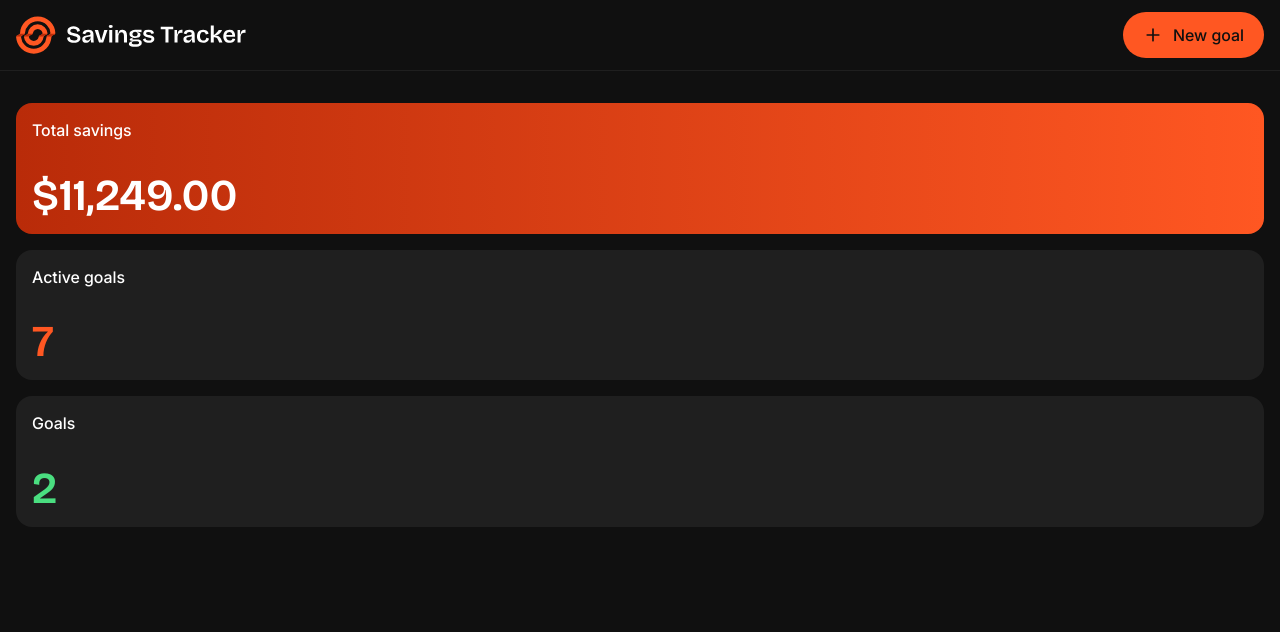
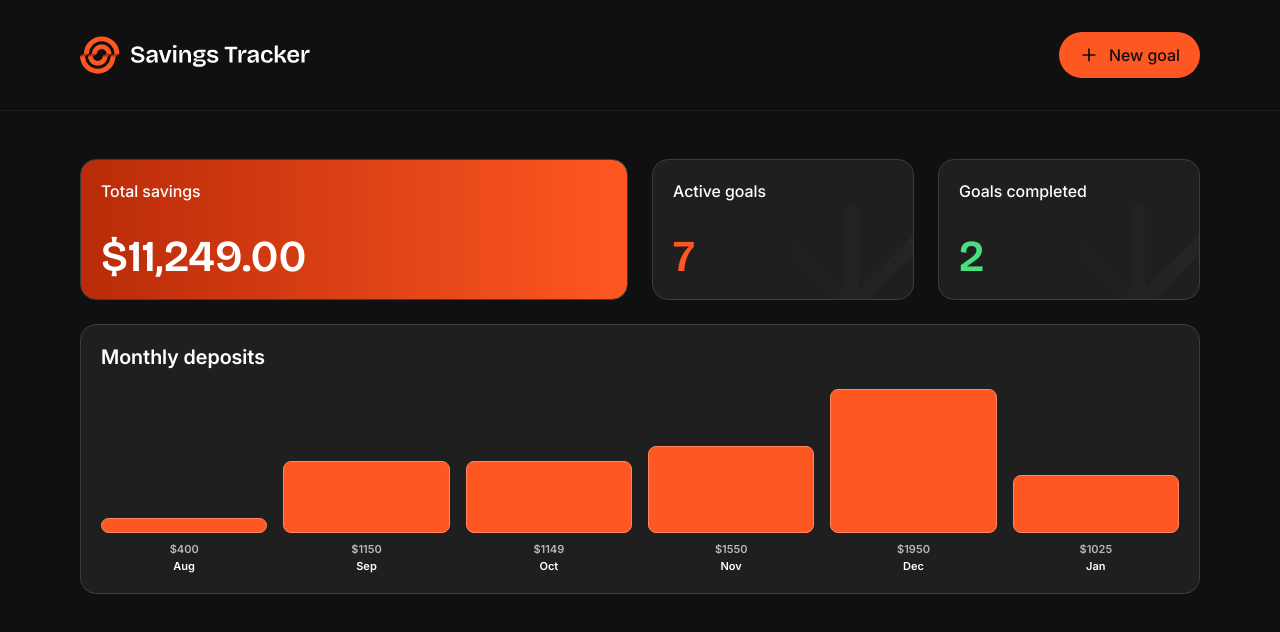
Before and after one commit to DylanNicolet/savings_tracker_frontendmentor.io, a React (Vite) app: page / in a window 1280 px wide. Shown: the top 632 px of the page. Built offline with nearby package versions, Linux system fonts and the light colour scheme.

Commit message:
[DEV] Added Hero bar chart

```diff
--- /dev/null
+++ b/src/components/Bar-chart/BarChart.scss
@@ -0,0 +1,44 @@
+.bar-chart {
+    h2 {
+        @include text-preset-4;
+        margin-bottom: var(--spacing-250);
+    }
+}
+
+.chart {
+    display: flex;
+    gap: var(--spacing-100);
+
+    @include breakpoint(tablet) {
+        gap: var(--spacing-200);
+    }
+
+    .monthly {
+        width: 100%;
+        text-align: center;
+
+        .bar-container {
+            height: 144px;
+            display: flex;
+            align-items: end;
+            margin-bottom: var(--spacing-125);
+
+            .bar {
+                width: 100%;
+                background-color: var(--orange-400);
+                border-radius: var(--spacing-100);
+                border: 1px solid #ff8863;
+            }
+        }
+
+        .amount {
+            @include text-preset-7;
+            color: var(--neutral-300);
+            margin-bottom: var(--spacing-050);
+        }
+
+        .month-name {
+            @include text-preset-7;
+        }
+    }
+}
--- /dev/null
+++ b/src/components/Bar-chart/BarChart.tsx
@@ -0,0 +1,54 @@
+import './BarChart.scss';
+
+export default function BarChart() {
+    const data = [
+        {
+            amount: 400,
+            monthName: 'Aug',
+            barParcentage: 10
+        },
+        {
+            amount: 1150,
+            monthName: 'Sep',
+            barParcentage: 50
+        },
+        {
+            amount: 1149,
+            monthName: 'Oct',
+            barParcentage: 50
+        },
+        {
+            amount: 1550,
+            monthName: 'Nov',
+            barParcentage: 60
+        },
+        {
+            amount: 1950,
+            monthName: 'Dec',
+            barParcentage: 100
+        },
+        {
+            amount: 1025,
+            monthName: 'Jan',
+            barParcentage: 40
+        },
+    ];
+
+    return (
+        <article className='bar-chart card'>
+            <h2>Monthly deposits</h2>
+
+            <div className='chart'>
+                {data.map((monthly, index) => (
+                    <div className='monthly' key={index}>
+                        <div className="bar-container">
+                            <div className='bar' style={{ height: `${monthly.barParcentage}%`}}></div>
+                        </div>
+                        <p className='amount'>${monthly.amount}</p>
+                        <p className='month-name'>{monthly.monthName}</p>
+                    </div>
+                ))}
+            </div>
+        </article>
+    )
+}
--- a/src/components/hero/Hero.scss
+++ b/src/components/hero/Hero.scss
@@ -3,25 +3,29 @@
     flex-direction: column;
     gap: var(--spacing-200);
 
+    @include breakpoint(tablet) {
+        display: grid;
+        grid-template-columns: repeat(2, 1fr);
+        grid-template-rows: repeat(3, auto);
+        gap: var(--spacing-300);
+    }
+
+    @include breakpoint(desktop) {
+        grid-template-columns: repeat(4, 1fr);
+        grid-template-rows: repeat(2, auto);
+    }
+
     &__total,
     &__active-goals,
     &__completed-goals {
-        padding: var(--spacing-200);
-        border-radius: var(--radius-16);
-
-        p {
+        h2 {
             @include text-preset-5;
             margin-bottom: var(--spacing-400);
-        }
-
-        b {
-            @include text-preset-1-mobile;
         }
     }
 
     &__active-goals,
     &__completed-goals {
-        background-color: var(--neutral-800);
         position: relative;
         overflow: hidden;
 
@@ -34,18 +38,30 @@
     }
 
     &__total {
-        background-image: linear-gradient(to right, var(--orange-700), var(--orange-400));
+        @include breakpoint(tablet) {
+            grid-column: 1 / 3;
+        }
     }
 
     &__active-goals {
-        b {
+        p {
             color: var(--orange-400);
         }
     }
 
     &__completed-goals {
-        b {
+        p {
             color: var(--green-500);
         }
     }
+
+    &__barchart-container {
+        @include breakpoint(tablet) {
+            grid-column: 1 / 3;
+        }
+
+        @include breakpoint(desktop) {
+            grid-column: 1 / 5;
+        }
+    }
 }
--- a/src/components/hero/Hero.tsx
+++ b/src/components/hero/Hero.tsx
@@ -1,24 +1,27 @@
+import BarChart from '../Bar-chart/BarChart';
 import './Hero.scss';
 
 export default function Hero() {
     return (
         <section className="hero container">
-            <div className="hero__total">
-                <p>Total savings</p>
-                <b>$11,249.00</b>
+            <article className="hero__total card card--primary">
+                <h2>Total savings</h2>
+                <p>$11,249.00</p>
+            </article>
+
+            <article className="hero__active-goals card">
+                <h2>Active goals</h2>
+                <p>7</p>
+            </article>
+
+            <article className="hero__completed-goals card">
+                <h2>Goals completed</h2>
+                <p>2</p>
+            </article>
+
+            <div className='hero__barchart-container'>
+                <BarChart />
             </div>
-
-            <div className="hero__active-goals">
-                <p>Active goals</p>
-                <b>7</b>
-            </div>
-
-            <div className="hero__completed-goals">
-                <p>Goals</p>
-                <b>2</b>
-            </div>
-
-
         </section>
     )
 }
--- a/src/layout/header/Header.scss
+++ b/src/layout/header/Header.scss
@@ -1,8 +1,17 @@
 header {
     display: flex;
     justify-content: space-between;
-    padding: var(--spacing-150) var(--spacing-200);
+    padding: var(--spacing-150) var(--spacing-side-padding-mobile);
     border-bottom: 1px solid var(--neutral-800);
+
+    @include breakpoint(tablet) {
+        margin-bottom: var(--spacing-200);
+        padding: var(--spacing-250) var(--spacing-side-padding-tablet);
+    }
+
+    @include breakpoint(desktop) {
+        padding: var(--spacing-400) var(--spacing-side-padding-desktop);
+    }
 
     picture {
         display: flex;
--- a/src/pages/homepage/Homepage.tsx
+++ b/src/pages/homepage/Homepage.tsx
@@ -1,5 +1,5 @@
 import './Homepage.scss';
-import Hero from "../../components/hero/Hero";
+import Hero from "../../components/Hero/Hero";
 import Header from "../../layout/header/Header"
 
 export default function Homepage() {
--- a/src/styles/_global.scss
+++ b/src/styles/_global.scss
@@ -1,3 +1,6 @@
+@use './fonts' as *;
+@use './breakpoints' as *;
+
 * {
     box-sizing: border-box;
 }
@@ -7,11 +10,8 @@ body {
     color: var(--neutral-0);
     margin: 0;
     font-family: 'Inter', sans-serif;
-}
-
-.container {
-    width: 100%;
-    padding: var(--spacing-400) var(--spacing-200);
+    max-width: 1440px;
+    margin: 0 auto;
 }
 
 p, h1, h2, h3, h4, h5 {
@@ -22,3 +22,35 @@ a {
     text-decoration: none;
     margin: 0;
 }
+
+.container {
+    width: 100%;
+    padding: var(--spacing-400) var(--spacing-side-padding-mobile);
+
+    @include breakpoint(tablet) {
+        padding: var(--spacing-400) var(--spacing-side-padding-tablet);
+    }
+
+    @include breakpoint(desktop) {
+        padding: var(--spacing-400) var(--spacing-side-padding-desktop);
+    }
+}
+
+.card {
+    padding: var(--spacing-200);
+    border-radius: var(--radius-16);
+    border: 1px solid var(--neutral-600);
+    background-color: var(--neutral-800);
+
+    @include breakpoint(tablet) {
+        padding: var(--spacing-250);
+    }
+
+    &--primary {
+        background-image: linear-gradient(to right, var(--orange-700), var(--orange-400));
+    }
+
+    p {
+        @include text-preset-1-mobile;
+    }
+}
--- a/src/styles/_spacing.scss
+++ b/src/styles/_spacing.scss
@@ -18,4 +18,8 @@
     --spacing-1400:   112px;
     --spacing-1600:   128px;
     --spacing-1800:   140px;
+
+    --spacing-side-padding-mobile: var(--spacing-200);
+    --spacing-side-padding-tablet: var(--spacing-300);
+    --spacing-side-padding-desktop: var(--spacing-1000);
 }
--- /dev/null
+++ b/src/types.ts
@@ -0,0 +1,4 @@
+export interface HeroChartData {
+  amount: number;
+  monthName: string;
+}
```
